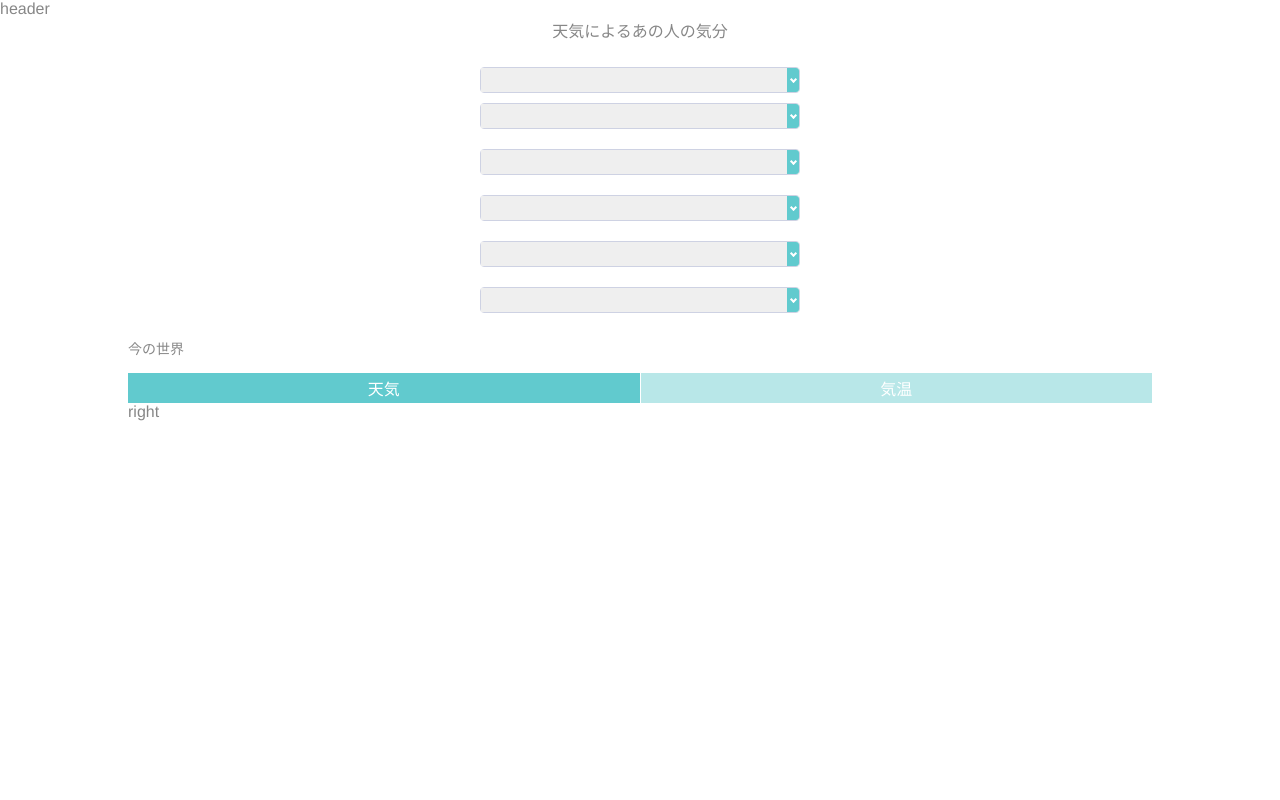
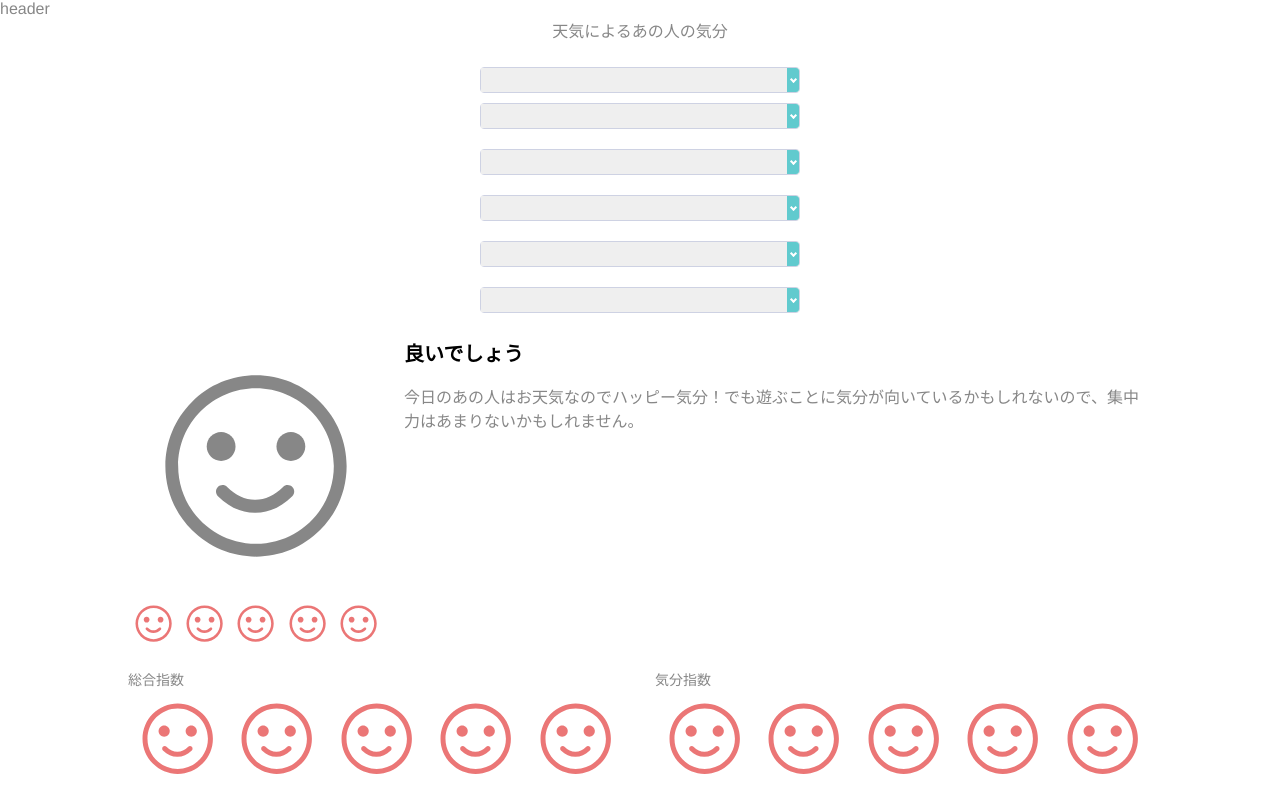
Before and after one commit to ike-keichan/Hackathon-Shigyoit, a Next.js app: page / in a window 1280 px wide. Shown: the top 800 px of the page. Built offline with nearby package versions, Linux system fonts and the light colour scheme.

Commit message:
fix: ファイル修正

```diff
--- a/src/components/templates/Home/index.tsx
+++ b/src/components/templates/Home/index.tsx
@@ -1,17 +1,28 @@
+import { VFC } from 'react'
 import styled from 'styled-components'
 
 import { Select } from '@/components/atoms/Select'
 import { ChangePanel } from '@/components/organisms/ChangePanel'
 import { Footer } from '@/components/organisms/Footer'
+import { Status } from '@/components/organisms/Status'
 import { colors } from '@/styles/colors'
 
 const { COLOR_878787, COLOR_FFFFFF } = colors
 
-// TODO: 仮置き
-const rightContents = () => <div>right</div>
-const leftContents = () => <div>left</div>
+export type HomeProps = {
+  heading: string
+  text: string
+  averageLevel: number
+  moodLevel: number
+  workLevel: number
+  weatherPainLevel: number
+  LeftPanel: VFC
+  RightPanel: VFC
+}
 
-export const Home = () => {
+export const Home: VFC<HomeProps> = (props) => {
+  const { LeftPanel, RightPanel, ...statusProps } = props
+
   return (
     <Root>
       <div>header</div>
@@ -24,9 +35,12 @@ export const Home = () => {
         <Select options={[]} />
         <Select options={[]} />
       </SelectArea>
+      <StatusArea>
+        <Status {...statusProps} />
+      </StatusArea>
       <PanelArea>
         <PanelTitle>今の世界</PanelTitle>
-        <ChangePanel RightPanel={rightContents} LeftPanel={leftContents}></ChangePanel>
+        <ChangePanel RightPanel={RightPanel} LeftPanel={LeftPanel}></ChangePanel>
       </PanelArea>
       <Footer />
     </Root>
@@ -69,6 +83,11 @@ const SelectTitle = styled.p`
   text-align: center;
 `
 
+const StatusArea = styled.div`
+  margin: 0 auto;
+  width: 80%;
+`
+
 const PanelArea = styled.div`
   margin: 0 auto;
   width: 80%;
--- a/src/pages/index.tsx
+++ b/src/pages/index.tsx
@@ -1,5 +1,19 @@
 import { Home } from '@/components/templates/Home'
 
+const rightContents = () => <div>right</div>
+const leftContents = () => <div>left</div>
+
+const args = {
+  heading: '良いでしょう',
+  text: '今日のあの人はお天気なのでハッピー気分！でも遊ぶことに気分が向いているかもしれないので、集中力はあまりないかもしれません。',
+  averageLevel: 5,
+  moodLevel: 4,
+  workLevel: 3,
+  weatherPainLevel: 2,
+  RightPanel: rightContents,
+  LeftPanel: leftContents,
+}
+
 export default function Root() {
-  return <Home />
+  return <Home {...args} />
 }
```
Also changed, not shown: src/components/templates/Home/stories.tsx (+18 -2 lines).
